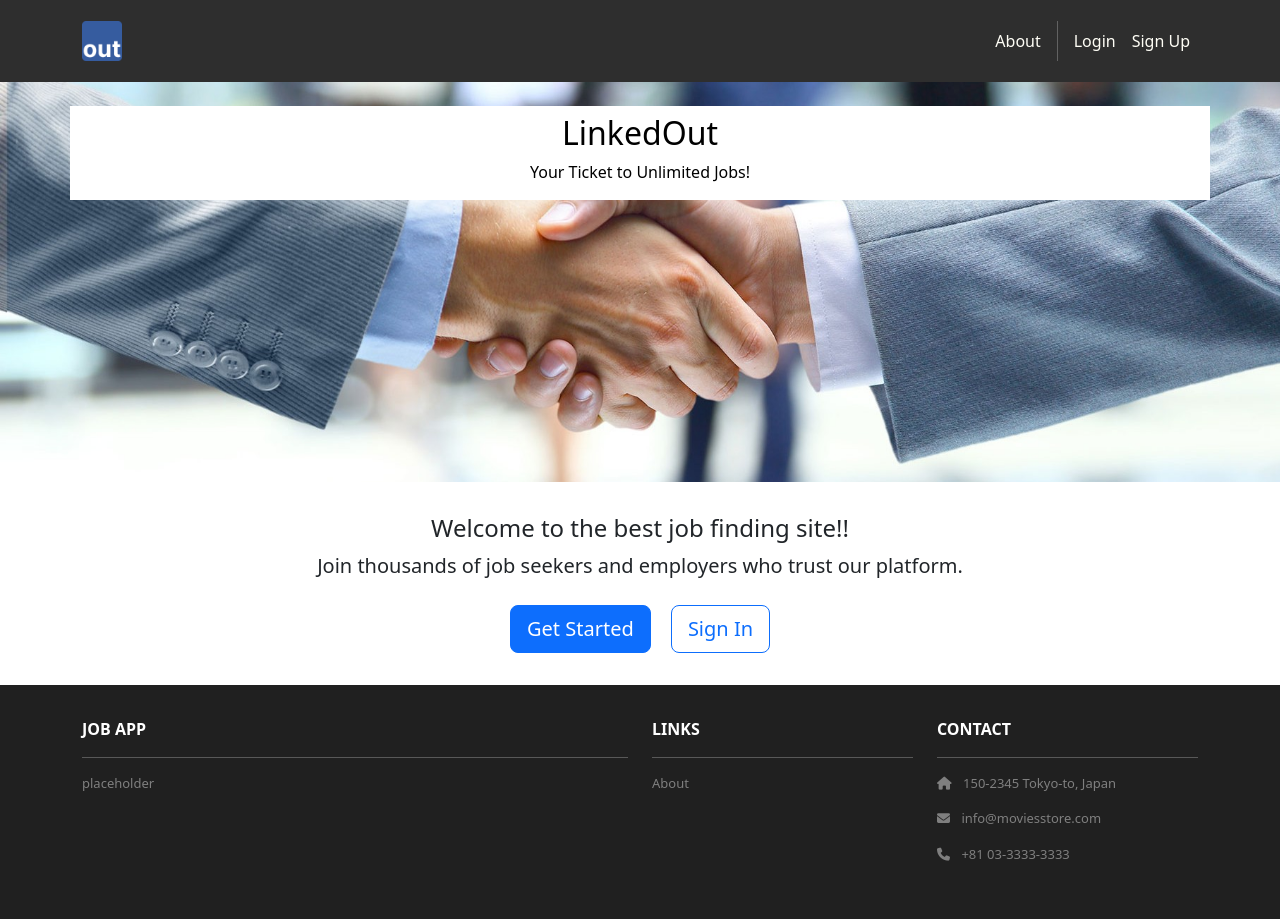
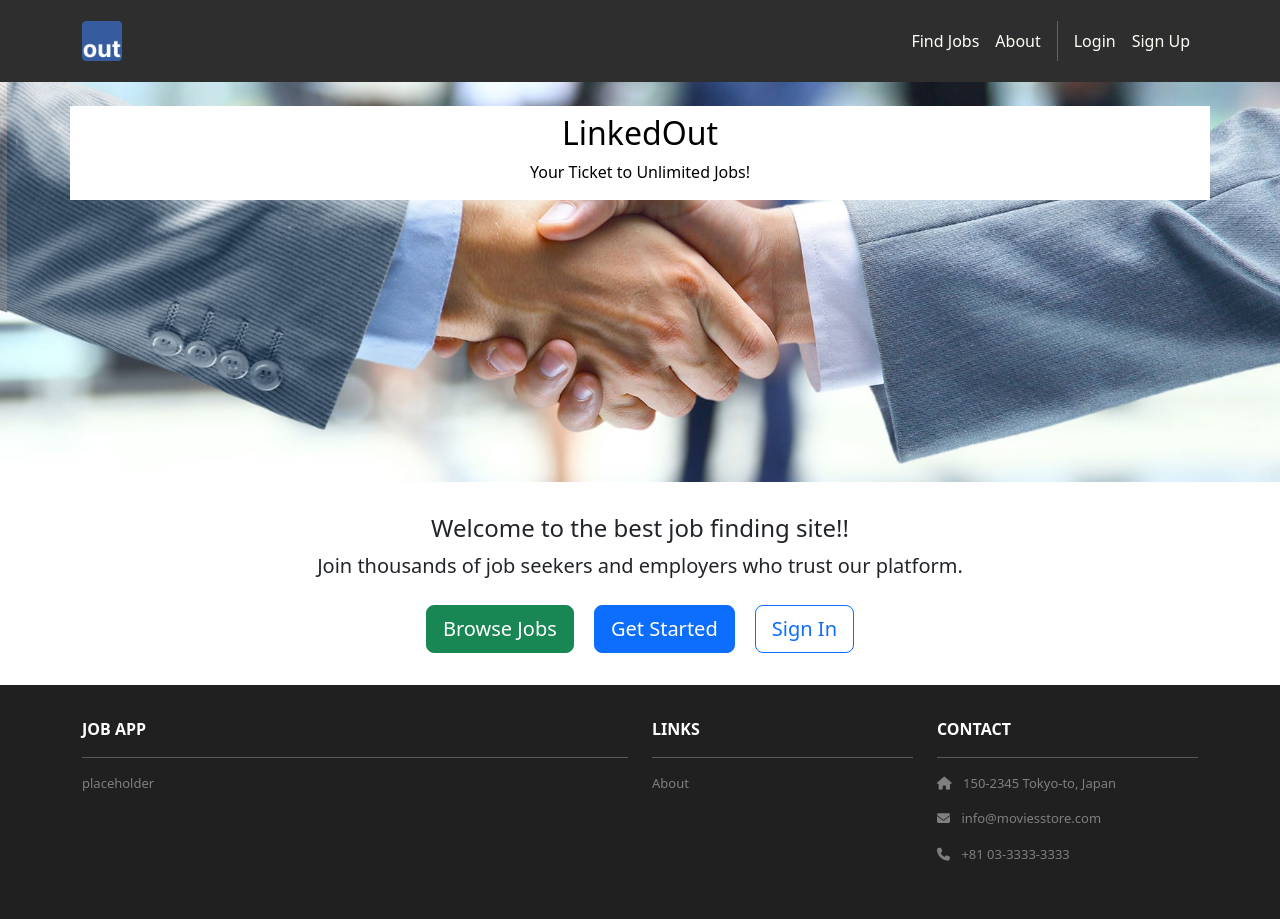
Before and after one commit to saavs6/CS-2340-Project, a Django app: page / in a window 1280 px wide. Shown: the top 919 px of the page. Run offline with Django 5.2, Linux system fonts and the light colour scheme; some libraries are stand-ins or nearby versions.

Commit message:
update main navigation links

```diff
--- a/jobapp/applicants/templates/applicants/dashboard.html
+++ b/jobapp/applicants/templates/applicants/dashboard.html
@@ -16,7 +16,7 @@
             <i class="fas fa-search fa-3x text-primary mb-3"></i>
             <h5 class="card-title">Find Jobs</h5>
             <p class="card-text">Search through thousands of job postings to find your perfect match.</p>
-            <a href="{% url 'applicants:job_search' %}" class="btn btn-primary">Search Jobs</a>
+            <a href="{% url 'jobs:list' %}" class="btn btn-primary">Search Jobs</a>
           </div>
         </div>
       </div>
@@ -27,7 +27,7 @@
             <i class="fas fa-file-alt fa-3x text-success mb-3"></i>
             <h5 class="card-title">My Applications</h5>
             <p class="card-text">Track your job applications and see their status.</p>
-            <a href="{% url 'applicants:applications' %}" class="btn btn-success">View Applications</a>
+            <a href="#" class="btn btn-success disabled">View Applications (Coming Soon)</a>
           </div>
         </div>
       </div>
--- a/jobapp/home/templates/home/index.html
+++ b/jobapp/home/templates/home/index.html
@@ -13,15 +13,18 @@
         {% if template_data.is_applicant %}
           <h4>Welcome back! Ready to find your next opportunity?</h4>
           <p class="lead">Access your job search dashboard to find and apply for jobs.</p>
-          <a href="{% url 'applicants:dashboard' %}" class="btn btn-primary btn-lg">Go to Dashboard</a>
+          <a href="{% url 'applicants:dashboard' %}" class="btn btn-primary btn-lg me-3">Go to Dashboard</a>
+          <a href="{% url 'jobs:list' %}" class="btn btn-outline-primary btn-lg">Browse Jobs</a>
         {% elif template_data.is_recruiter %}
           <h4>Welcome back! Ready to find great talent?</h4>
           <p class="lead">Access your hiring dashboard to post jobs and manage candidates.</p>
-          <a href="{% url 'recruiters:dashboard' %}" class="btn btn-primary btn-lg">Go to Dashboard</a>
+          <a href="{% url 'recruiters:dashboard' %}" class="btn btn-primary btn-lg me-3">Go to Dashboard</a>
+          <a href="{% url 'jobs:list' %}" class="btn btn-outline-primary btn-lg">Browse Jobs</a>
         {% else %}
           <h4>Welcome to the best job finding site!!</h4>
           <p class="lead">Join thousands of job seekers and employers who trust our platform.</p>
           <div class="mt-4">
+            <a href="{% url 'jobs:list' %}" class="btn btn-success btn-lg me-3">Browse Jobs</a>
             <a href="{% url 'accounts.signup' %}" class="btn btn-primary btn-lg me-3">Get Started</a>
             <a href="{% url 'accounts.login' %}" class="btn btn-outline-primary btn-lg">Sign In</a>
           </div>
--- a/jobapp/jobapp/templates/base.html
+++ b/jobapp/jobapp/templates/base.html
@@ -33,19 +33,28 @@
         <div class="collapse navbar-collapse"
              id="navbarNavAltMarkup">
           <div class="navbar-nav ms-auto navbar-ml">
-            <a class="nav-link"
-               href="{% url 'home.about' %}">About</a>
-            <div class="vr bg-white mx-2 d-none d-lg-block"></div>
+            <!-- Jobs Link for Everyone -->
+            <a class="nav-link" href="{% url 'jobs:list' %}">Find Jobs</a>
+
             {% if user.is_authenticated %}
-            <a class="nav-link"
-              href="{% url 'accounts.logout' %}">Logout ({{user.username }})</a>
+              <!-- User-specific links based on role -->
+              {% if template_data.user_type == 'applicant' %}
+                <a class="nav-link" href="{% url 'applicants:dashboard' %}">Dashboard</a>
+                <a class="nav-link" href="{% url 'applicants:profile' %}">My Profile</a>
+              {% elif template_data.user_type == 'recruiter' %}
+                <a class="nav-link" href="{% url 'recruiters:dashboard' %}">Dashboard</a>
+                <a class="nav-link" href="{% url 'jobs:create' %}">Post Job</a>
+                <a class="nav-link" href="{% url 'jobs:recruiter_jobs' %}">My Jobs</a>
+              {% endif %}
+
+              <div class="vr bg-white mx-2 d-none d-lg-block"></div>
+              <a class="nav-link" href="{% url 'home.about' %}">About</a>
+              <a class="nav-link" href="{% url 'accounts.logout' %}">Logout ({{user.username }})</a>
             {% else %}
-            <a class="nav-link"
-              href="{% url 'accounts.login' %}">Login</a>
-            <a class="nav-link"
-              href="{% url 'accounts.signup' %}">
-              Sign Up
-            </a>
+              <a class="nav-link" href="{% url 'home.about' %}">About</a>
+              <div class="vr bg-white mx-2 d-none d-lg-block"></div>
+              <a class="nav-link" href="{% url 'accounts.login' %}">Login</a>
+              <a class="nav-link" href="{% url 'accounts.signup' %}">Sign Up</a>
             {% endif %}
           </div>
         </div>
```
